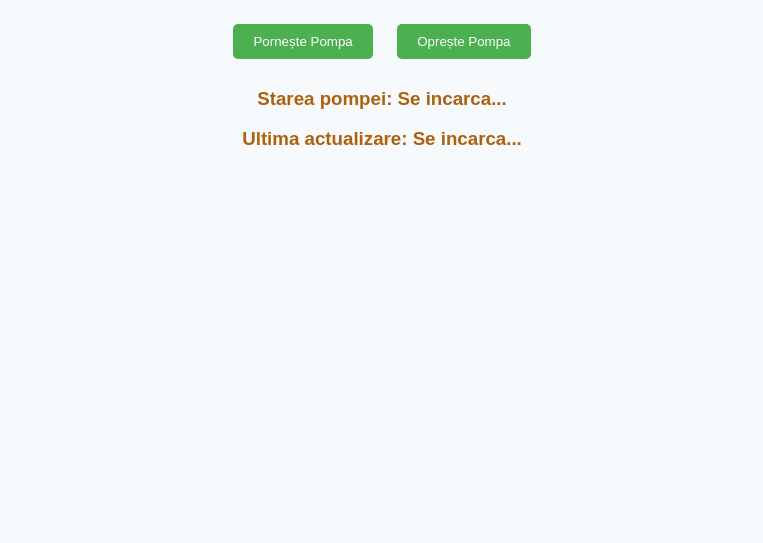
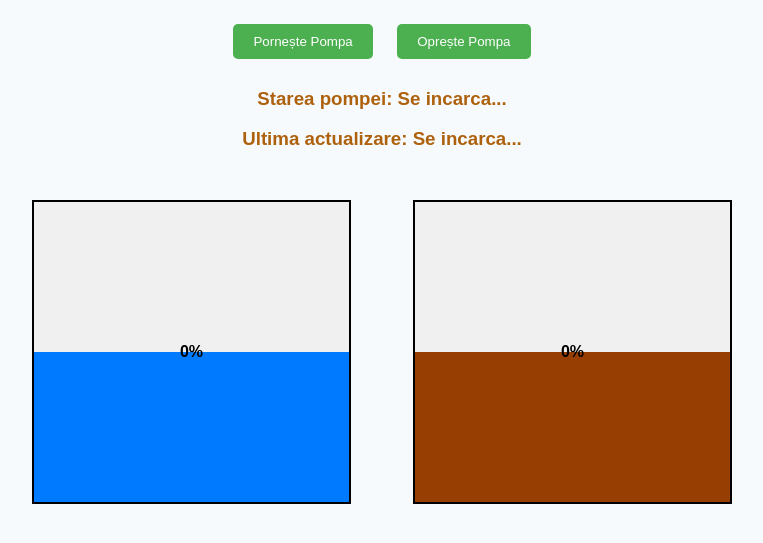
Before and after one commit to sorin0popa/Proiect_PR, a Flask app: page / in a window 1280 px wide. Shown: the part 162-705 px from the top of the page, without its empty margins (258-1021 px from the left). Run offline with Flask 3, Linux system fonts and the light colour scheme; parts of the project's set-up code (start-up, migrations or seed data) failed here and were passed over.

Commit message:
css rectangles

```diff
--- a/Web_Server/main.py
+++ b/Web_Server/main.py
@@ -36,6 +36,7 @@ CLIENT_CERT = "../AWS_IOT_Certificates/certificate.pem.crt"
 PRIVATE_KEY = "../AWS_IOT_Certificates/private.pem.key"
 SUBSCRIBE_TOPIC_1 = "esp8266/umiditate_sol"
 SUBSCRIBE_TOPIC_2 = "esp8266/nivel_apa"
+SUBSCRIBE_TOPIC_3 = "esp8266/stare_pompa"
 PUBLISH_TOPIC = "web_server/command"
 MESSAGE = "Hello, World!"
 PORT=8883
@@ -87,8 +88,8 @@ def on_resubscribe_complete(resubscribe_future):
 def on_message_received(topic, payload, dup, qos, retain, **kwargs):
     global soil_moisture
     global water_level
-    global time
     global last_checked
+    global pump_state
 
     global received_count
 
@@ -123,6 +124,12 @@ def on_message_received(topic, payload, dup, qos, retain, **kwargs):
 
         # Format the time in GMT+2
         last_checked = gmt_plus_2_time.strftime('%Y-%m-%d %H:%M:%S')
+
+    if 'Pump state' in data:
+        if data['Pump state'] == 1:
+            pump_state = 'on'
+        else:
+            pump_state = 'off'
 
 
 # Callback when the connection successfully connects
@@ -164,13 +171,15 @@ def publish(message, topic):
 @app.route("/")
 def index():
 
-    return render_template("index.html", soil_moisture=soil_moisture, water_level=water_level, pump_info=pump_state,
+    return render_template("index.html", soil_moisture=soil_moisture, water_level=water_level, pump_state=pump_state,
                             last_checked=last_checked)
 
 
 # Ruta pentru control manual (ex. pornire pompa)
 @app.route("/api/control", methods=["POST"])
 def control_pump():
+    global pump_state
+
     action = request.json.get("action")
     if action == "start_pump":
         message = "1"
@@ -194,7 +203,7 @@ def control_pump():
 @app.route("/api/data", methods=["GET"])
 def get_current_data():
     global last_checked
-
+    print(f"PUMP STATE {pump_state}")
     return jsonify({"soil_moisture": soil_moisture, "water_level": water_level,
                     "pump_state": pump_state, "last_checked": last_checked},
                    ), 200
--- a/Web_Server/static/style.css
+++ b/Web_Server/static/style.css
@@ -31,3 +31,74 @@ h1 {
 .controls button:hover {
     background-color: #45a049;
 }
+
+/* Container principal pentru dreptunghiuri */
+.rectangleContainer {
+    display: flex; /* Setează containerul ca fiind flexibil */
+    justify-content: space-between; /* Adaugă spațiu între dreptunghiuri */
+    gap: 20px; /* Spațiu între dreptunghiuri */
+    max-width: 700px; /* Limitează lățimea totală */
+    margin: 50px auto; /* Adaugă un spațiu de sus și centrează containerul */
+}
+
+/* Containerul dreptunghiului pentru apă */
+.waterRectangle {
+    width: 45%; /* Lățimea fiecărui dreptunghi, 45% din container */
+    height: 300px; /* Înălțimea dreptunghiului */
+    position:relative;
+    border: 2px solid black; /* Conturul dreptunghiului */
+    background-color: #f0f0f0; /* Fundalul dreptunghiului */
+    overflow: hidden;
+}
+
+/* Bară de umplere pentru apă */
+.waterFill {
+    width: 100%; /* Umple pe lățime */
+    background-color: #007bff; /* Culoarea umplerii */
+    height: 50%; /* Procentajul de umplere */
+    position: absolute;
+    bottom: 0; /* Pornește de jos */
+    transition: height 0.5s ease; /* Tranziție lină */
+}
+
+/* Textul procentajului pentru apă */
+.waterPercentage {
+    position: absolute;
+    top: 50%;
+    left: 50%;
+    transform: translate(-50%, -50%);
+    font-weight: bold;
+    font-size: 16px;
+    color: black;
+}
+
+/* Containerul dreptunghiului pentru pământ */
+.soilRectangle {
+    width: 45%; /* Lățimea fiecărui dreptunghi, 45% din container */
+    height: 300px; /* Înălțimea dreptunghiului */
+    border: 2px solid black; /* Conturul dreptunghiului */
+    position:relative;
+    background-color: #f0f0f0; /* Fundalul dreptunghiului */
+    overflow: hidden;
+}
+
+/* Bară de umplere pentru pământ */
+.soilFill {
+    width: 100%; /* Umple pe lățime */
+    background-color: #973e03; /* Culoarea umplerii */
+    height: 50%; /* Procentajul de umplere */
+    position: absolute;
+    bottom: 0; /* Pornește de jos */
+    transition: height 0.5s ease; /* Tranziție lină */
+}
+
+/* Textul procentajului pentru pământ */
+.soilPercentage {
+    position: absolute;
+    top: 50%;
+    left: 50%;
+    transform: translate(-50%, -50%);
+    font-weight: bold;
+    font-size: 16px;
+    color: black;
+}
--- a/Web_Server/templates/index.html
+++ b/Web_Server/templates/index.html
@@ -17,8 +17,18 @@
         <button onclick="controlPump('stop_pump')">Oprește Pompa</button>
     </div>
     <div class="pump_info">
-        <h3> <span id="pump_info">Starea pompei: Se incarca...</h3>
+        <h3> <span id="pump_state">Starea pompei: Se incarca...</h3>
         <h3> <span id="last_checked">Ultima actualizare: Se incarca...</h3>
+    </div>
+    <div class="rectangleContainer">
+        <div class="waterRectangle">
+            <div class="waterFill" id="waterFill"></div>
+            <div class="waterPercentage" id="waterPercentage">0%</div>
+        </div>
+        <div class="soilRectangle">
+            <div class="soilFill" id="soilFill"></div>
+            <div class="soilPercentage" id="soilPercentage">0%</div>
+        </div>
     </div>
     <script>
         function controlPump(action) {
@@ -32,9 +42,9 @@
             .then(response => response.json())
             .then(data => {
                 if (data.pump_state === 'on') {
-                    document.getElementById("pump_info").innerText = 'Starea pompei: Se incearca activarea...';
+                    document.getElementById("pump_state").innerText = 'Starea pompei: Se incearca activarea...';
             } else {
-                document.getElementById("pump_info").innerText = 'Starea pompei: Se incearca oprirea...';
+                document.getElementById("pump_state").innerText = 'Starea pompei: Se incearca oprirea...';
                 }
             })
             .catch(error => console.error('Error:', error));
@@ -45,6 +55,33 @@
                 }
         }
 
+        // Procentajul de umplere
+        function setWaterFillPercentage(percent) {
+            const fillElement = document.getElementById('waterFill');
+            const percentageElement = document.getElementById('waterPercentage');
+
+            // Limitează procentajul între 0 și 100
+            percent = Math.max(0, Math.min(100, percent));
+
+            // Actualizează înălțimea și textul
+            fillElement.style.height = percent + '%';
+            percentageElement.innerText = percent + '%';
+        }
+
+        function setSoilFillPercentage(percent) {
+            const fillElement = document.getElementById('soilFill');
+            const percentageElement = document.getElementById('soilPercentage');
+
+            // Limitează procentajul între 0 și 100
+            percent = Math.max(0, Math.min(100, percent));
+
+            // Actualizează înălțimea și textul
+            fillElement.style.height = percent + '%';
+            percentageElement.innerText = percent + '%';
+        }
+
+
+
         // Actualizează valorile senzorilor la fiecare 5 secunde
         setInterval(() => {
             fetch('/api/data')
@@ -54,11 +91,13 @@
                     document.getElementById("water-level").innerText = `${data.water_level}%`;
                     // document.getElementById("pump_info").innerText = `${data.pump_state}`;
                     if (data.pump_state === 'on') {
-                        document.getElementById("pump_info").innerText = 'Starea pompei: Pornită';
+                        document.getElementById("pump_state").innerText = 'Starea pompei: Pornită';
                     } else {
-                        document.getElementById("pump_info").innerText = 'Starea pompei: Oprită';
+                        document.getElementById("pump_state").innerText = 'Starea pompei: Oprită';
                     }
                     document.getElementById("last_checked").innerText = `${data.last_checked}`;
+                    setWaterFillPercentage(data.water_level);
+                    setSoilFillPercentage(data.soil_moisture);
                 })
                 .catch(error => console.error('Error:', error));
         }, 5000);
```
Also changed, not shown: 1 other file.
